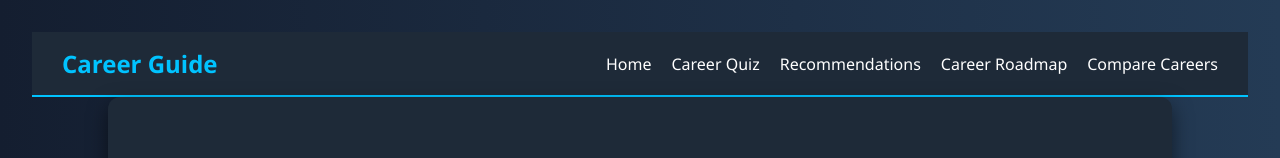
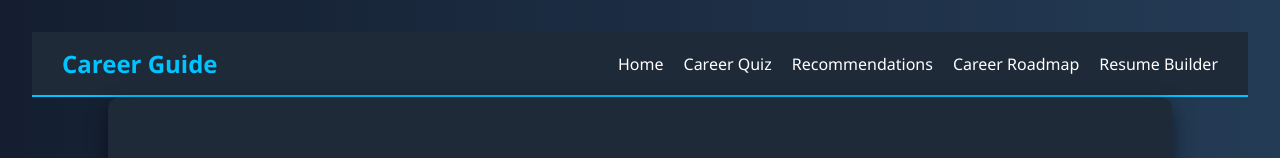
Before and after one commit to Aksdec14/Career_Guidance, a website: page compare.html in a window 1280 px wide. Shown: the top 158 px of the page. Drawn offline with Linux system fonts and the light colour scheme.

Commit message:
Update compare.html

```diff
--- a/compare.html
+++ b/compare.html
@@ -16,7 +16,7 @@
             <li><a href="quiz.html">Career Quiz</a></li>
             <li><a href="recommendation.html">Recommendations</a></li>
             <li><a href="roadmap.html">Career Roadmap</a></li>
-            <li><a href="compare.html">Compare Careers</a></li>
+            <li><a href="resume-builder.html">Resume Builder</a></li>
         </ul>
     </nav>
 
```
